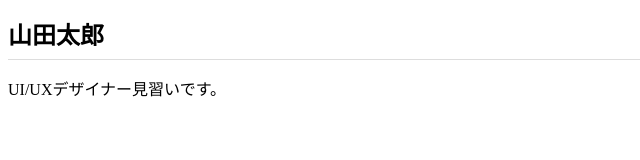
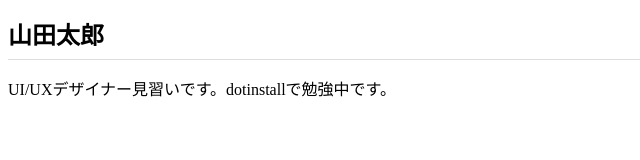
Before and after one commit to kiaorakk/kiaorakk.github.io, a plain HTML site: page index.html in a window 1280 px wide. Shown: the whole page, without its empty margins (0-640 px from the left). Drawn offline with Linux system fonts and the light colour scheme.

Commit message:
Add files via upload

```diff
--- a/index.html
+++ b/index.html
@@ -9,6 +9,6 @@
 </head>
 <body>
   <h1>山田太郎</h1>
-  <p>UI/UXデザイナー見習いです。</p>
+  <p>UI/UXデザイナー見習いです。dotinstallで勉強中です。</p>
 </body>
 </html>
```
